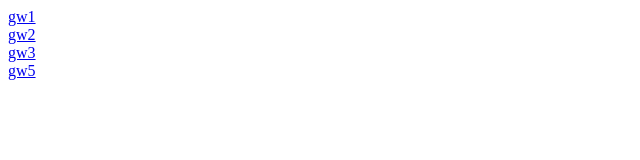
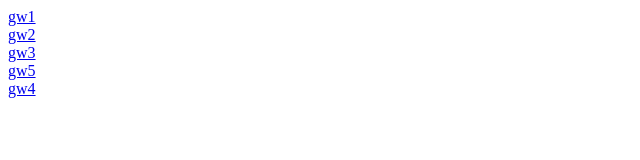
Before and after one commit to 201601530429/201601530429.github.io, a plain HTML site: page index.html in a window 1280 px wide. Shown: the full height of the page, 0-640 px from the left. Drawn offline with Linux system fonts and the light colour scheme.

Commit message:
Update index.html

```diff
--- a/index.html
+++ b/index.html
@@ -8,5 +8,6 @@
 <div><a href="w/index.html">gw2</a></div>
   <div><a href="zuoye3/index.html">gw3</a></div>
    <div><a href="zuoye5/index.html">gw5</a></div>
+    <div><a href="zuoye4/gw.html">gw4</a></div>
 </body>
 </html>
```
